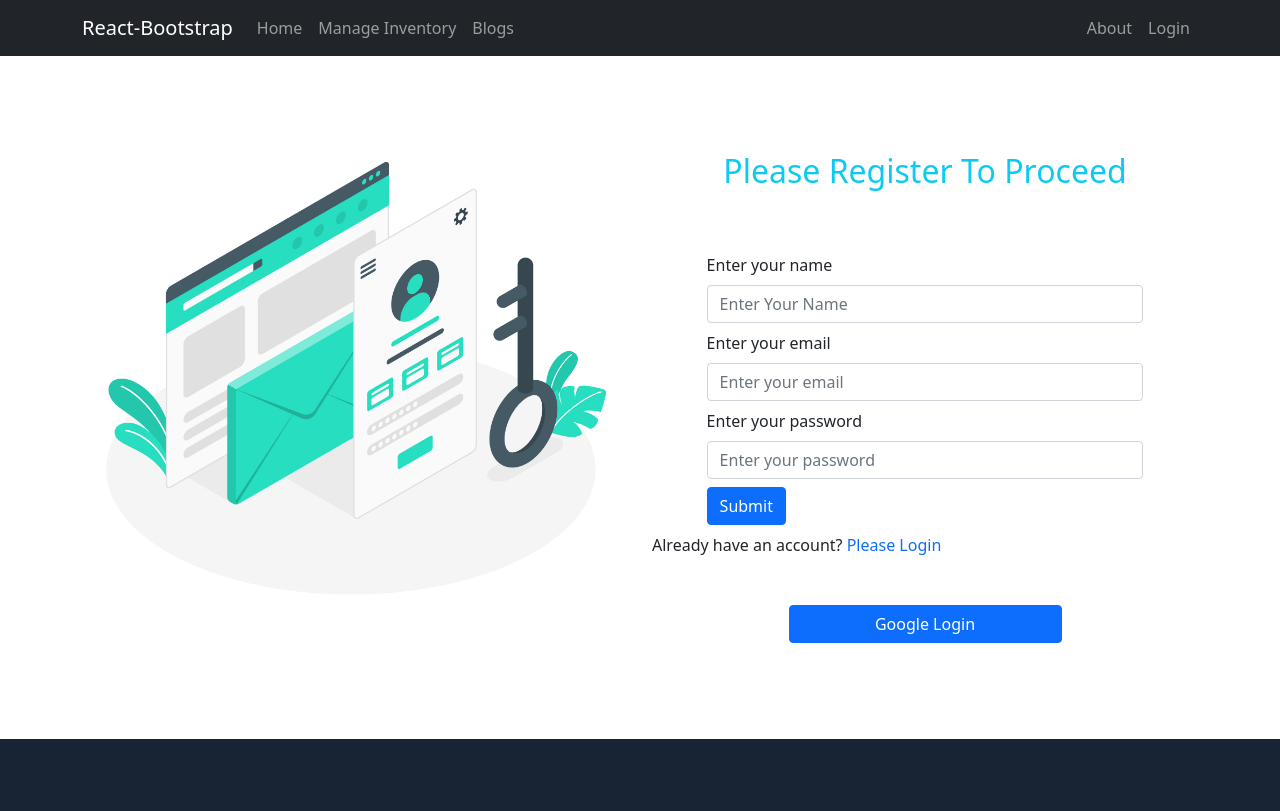
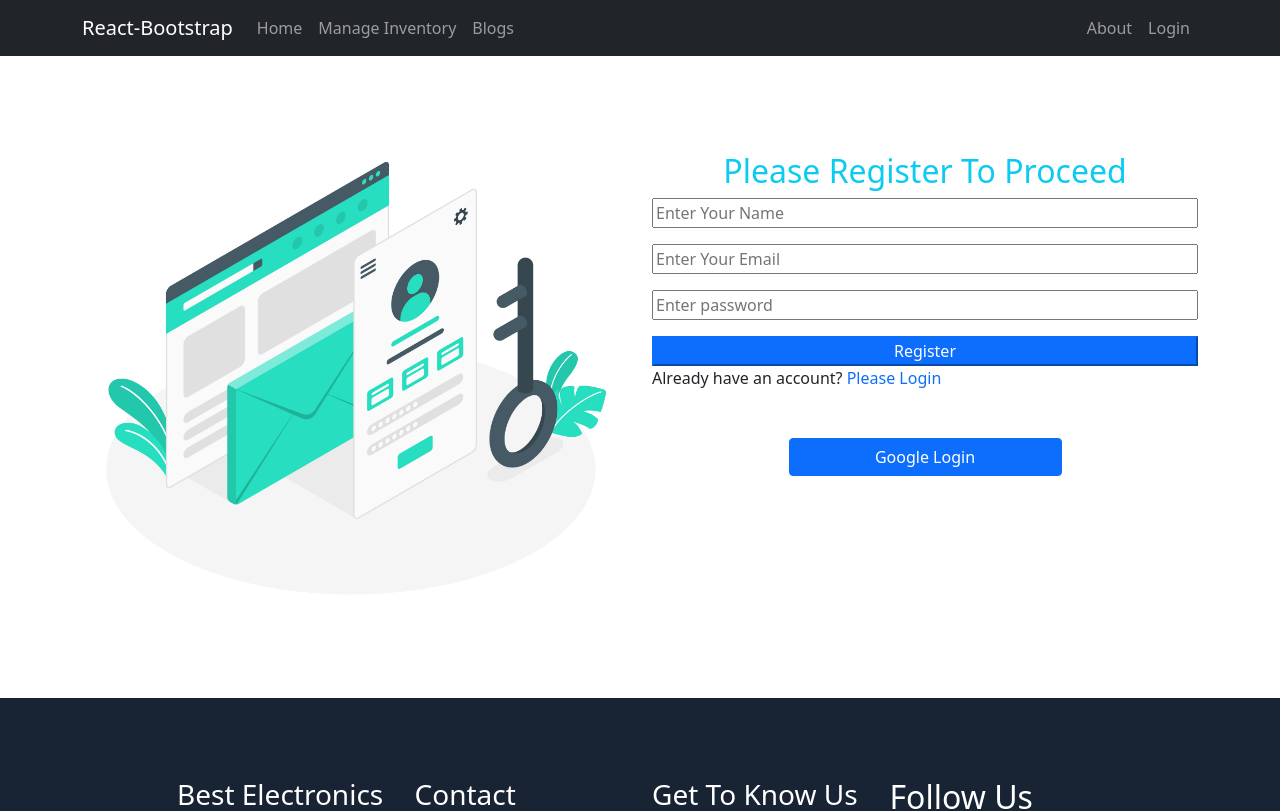
Before and after one commit to 6epotato/Best-Electronics, a React (Create React App) app: page /register in a window 1280 px wide. Shown: the top 811 px of the page. Built offline with nearby package versions, Linux system fonts and the light colour scheme.

Commit message:
email google login done

```diff
--- a/src/Components/Authentication/Fullpage/Fullpage.js
+++ b/src/Components/Authentication/Fullpage/Fullpage.js
@@ -1,6 +1,7 @@
 import React from 'react';
 import { Col, Container, Row } from 'react-bootstrap';
 import Login from '../Login/Login'
+import LoginUser from '../Login/LoginUser';
 import LoginImage from '../LoginImage/LoginImage';
 
 const Fullpage = () => {
@@ -8,7 +9,7 @@ const Fullpage = () => {
         <div>
             <Container>
                 <Row className="landing my-5">
-                    <Col xs={{ span: 12, order: 2 }} md={6} ><Login></Login></Col>
+                    <Col xs={{ span: 12, order: 2 }} md={6} ><LoginUser></LoginUser></Col>
 
                     <Col xs={{ span: 12, order: 1 }} md={6}> <LoginImage></LoginImage></Col>
                 </Row>
--- a/src/Components/Authentication/Fullpage/FullpageRegister.js
+++ b/src/Components/Authentication/Fullpage/FullpageRegister.js
@@ -2,13 +2,14 @@ import React from 'react';
 import { Col, Container, Row } from 'react-bootstrap';
 import LoginImage from '../LoginImage/LoginImage';
 import Register from '../Register/Register';
+import SignIn from '../Register/SignIn';
 
 const FullpageRegister = () => {
     return (
         <div>
             <Container>
                 <Row className="landing my-5">
-                    <Col xs={{ span: 12, order: 2 }} md={6} ><Register></Register></Col>
+                    <Col xs={{ span: 12, order: 2 }} md={6} ><SignIn></SignIn></Col>
 
                     <Col xs={{ span: 12, order: 1 }} md={6}> <LoginImage></LoginImage></Col>
                 </Row>
--- a/src/Components/Authentication/Login/Login.js
+++ b/src/Components/Authentication/Login/Login.js
@@ -1,44 +1,60 @@
-import React, { useRef } from 'react';
+import React, { useState } from 'react';
 import { Button, Form } from 'react-bootstrap';
+import { useSignInWithEmailAndPassword } from 'react-firebase-hooks/auth';
 import { Link, useNavigate } from 'react-router-dom';
+import auth from '../../../firebase.init';
 import SocialLogin from '../SocialLogin/SocialLogin';
 
 const Login = () => {
-    // using ref for input value
-    const emailRef = useRef('');
-    const passwordRef = useRef('');
+    const [email, setEmail] = useState('');
+    const [password, setPassword] = useState('');
 
-    // handle the submit button
-    const handleSubmit = event => {
-        event.preventDefault();
-        const email = emailRef.current.value;
-        const password = passwordRef.current.value;
-        console.log(email, password);
+    const [
+        signInWithEmailAndPassword,
+        user,
+        loading,
+        error,
+    ] = useSignInWithEmailAndPassword(auth);
+
+    if (error) {
+        return (
+            <div>
+                <p>Error: {error.message}</p>
+            </div>
+        );
+    }
+    if (loading) {
+        return <p>Loading...</p>;
+    }
+    if (user) {
+        return (
+            <div>
+                <p>Signed In User: {user.email}</p>
+            </div>
+        );
     }
 
-    // use navigate to register page
-    const navigate = useNavigate();
-    const navigateRegister = () => {
-        navigate("/register")
-    }
+
     return (
+
         <div>
-            <br />
-            <br />
-            <br />
-            <h2 className='text-center text-info mt-5'>Welcome Back</h2>
-            <Form style={{ width: "80%", marginLeft: "10%", marginTop: "10%" }} onSubmit={handleSubmit}>
-                <Form.Group >
-                    <Form.Label className='my-2'>Enter your email</Form.Label>
-                    <Form.Control ref={emailRef} type="email" placeholder="Enter your email" required />
-                </Form.Group>
-                <Form.Group >
-                    <Form.Label className='my-2'>Enter your password</Form.Label>
-                    <Form.Control ref={passwordRef} type="password" placeholder="Enter your password" required />
-                </Form.Group>
-                <Button className='mt-2' type="submit">Submit</Button>
-            </Form>
-            <p className='my-2'>New to My website?? <Link to={'/register'} className='pe-auto text-decoration-none' onClick={navigateRegister}>Please Register</Link></p>
+            <div className="App">
+                <input
+                    type="email"
+                    value={email}
+                    onChange={(e) => setEmail(e.target.value)}
+                />
+                <input
+                    type="password"
+                    value={password}
+                    onChange={(e) => setPassword(e.target.value)}
+                />
+                <button onClick={() => signInWithEmailAndPassword(email, password)}>
+                    Sign In
+                </button>
+            </div>
+
+            <p className='my-2'>New to My website?? <Link to={'/register'} className='pe-auto text-decoration-none' >Please Register</Link></p>
             <SocialLogin></SocialLogin>
         </div>
     );
--- /dev/null
+++ b/src/Components/Authentication/Login/LoginUser.js
@@ -0,0 +1,69 @@
+import React, { useState } from 'react';
+import { useSignInWithEmailAndPassword } from 'react-firebase-hooks/auth';
+import { Link, useNavigate } from 'react-router-dom';
+import auth from '../../../firebase.init';
+import SocialLogin from '../SocialLogin/SocialLogin';
+
+const LoginUser = () => {
+    const [email, setEmail] = useState('');
+    const [password, setPassword] = useState('');
+    const navigate = useNavigate();
+    const [
+        signInWithEmailAndPassword,
+        user,
+        loading,
+        error,
+    ] = useSignInWithEmailAndPassword(auth);
+
+    const handleLogin = () => {
+        signInWithEmailAndPassword(email, password)
+
+    }
+
+    if (error) {
+        return (
+            <div>
+                <p>Error: {error.message}</p>
+            </div>
+        );
+    }
+    if (loading) {
+        return <p>Loading...</p>;
+    }
+    if (user) {
+        navigate('/home');
+    }
+    return (
+        <div>
+
+
+            <div className="App">
+                <h2 className='text-center text-info mt-5'>Please Login To Proceed</h2>
+
+                <div className='d-flex flex-column'>
+                    <input className="mb-3" placeholder='Enter Your Email'
+                        type="email"
+                        value={email}
+                        onChange={(e) => setEmail(e.target.value)}
+                    />
+                    <input className="mb-3" placeholder='Enter Your Password'
+                        type="password"
+                        value={password}
+                        onChange={(e) => setPassword(e.target.value)}
+                    />
+                    <button className='btn-primary' onClick={() => handleLogin()}>
+                        Sign In
+                    </button>
+                </div>
+            </div>
+            <div>
+                <p>Already have an account? <Link to={'/register'} className='pe-auto text-decoration-none'>Please Register</Link></p>
+            </div>
+            <SocialLogin></SocialLogin>
+        </div>
+
+
+    );
+};
+
+export default LoginUser;
--- /dev/null
+++ b/src/Components/Authentication/Register/SignIn.js
@@ -0,0 +1,66 @@
+import React, { useState } from 'react';
+import { useCreateUserWithEmailAndPassword } from 'react-firebase-hooks/auth';
+import { Link, useNavigate } from 'react-router-dom';
+import auth from '../../../firebase.init';
+import SocialLogin from '../SocialLogin/SocialLogin';
+
+const SignIn = () => {
+    const [userName, setUserName] = useState('');
+    const [email, setEmail] = useState('');
+    const [password, setPassword] = useState('');
+    const navigate = useNavigate();
+    const [
+        createUserWithEmailAndPassword,
+        user,
+        loading,
+        error,
+    ] = useCreateUserWithEmailAndPassword(auth);
+    const handleRegister = () => {
+        createUserWithEmailAndPassword(email, password)
+    }
+
+    if (error) {
+        return (
+            <div>
+                <p>Error: {error.message}</p>
+            </div>
+        );
+    }
+    if (loading) {
+        return <p>Loading...</p>;
+    }
+    if (user) {
+        navigate('/home');
+    }
+    return (
+        <div className="App">
+            <h2 className='text-center text-info mt-5'>Please Register To Proceed</h2>
+            <div className='d-flex flex-column' >
+                <input className="mb-3" placeholder='Enter Your Name'
+                    type="text"
+                    value={userName}
+                    onChange={(e) => setUserName(e.target.value)}
+                />
+                <input className="mb-3" placeholder='Enter Your Email'
+                    type="email"
+                    value={email}
+                    onChange={(e) => setEmail(e.target.value)}
+                />
+                <input className="mb-3" placeholder='Enter password'
+                    type="password"
+                    value={password}
+                    onChange={(e) => setPassword(e.target.value)}
+                />
+                <button className='btn-primary' onClick={() => handleRegister()}>
+                    Register
+                </button>
+            </div>
+            <div>
+                <p>Already have an account? <Link to={'/login'} className='pe-auto text-decoration-none'>Please Login</Link></p>
+            </div>
+            <SocialLogin></SocialLogin>
+        </div>
+    );
+};
+
+export default SignIn;
--- a/src/Components/Authentication/SocialLogin/SocialLogin.js
+++ b/src/Components/Authentication/SocialLogin/SocialLogin.js
@@ -11,7 +11,7 @@ const SocialLogin = () => {
     if (error) {
         return (
             <div>
-                <p>Error: {error.message}</p>
+                <p className='text-danger'>Error: {error.message}</p>
             </div>
         );
     }
--- a/src/firebase.init.js
+++ b/src/firebase.init.js
@@ -6,12 +6,12 @@ import { getAuth } from "firebase/auth";
 
 // Your web app's Firebase configuration
 const firebaseConfig = {
-    apiKey: "AIzaSyCnF9nEnt9nAVufpWwSMs4GfJ3qJ94aLOA",
-    authDomain: "best-electronics-58258.firebaseapp.com",
-    projectId: "best-electronics-58258",
-    storageBucket: "best-electronics-58258.appspot.com",
-    messagingSenderId: "175895333647",
-    appId: "1:175895333647:web:8d49fe1d3490f89d528c7a"
+    apiKey: process.env.REACT_APP_apiKey,
+    authDomain: process.env.REACT_APP_authDomain,
+    projectId: process.env.REACT_APP_projectId,
+    storageBucket: process.env.REACT_APP_storageBucket,
+    messagingSenderId: process.env.REACT_APP_messagingSenderId,
+    appId: process.env.REACT_APP_appId,
 };
 
 // Initialize Firebase
```
